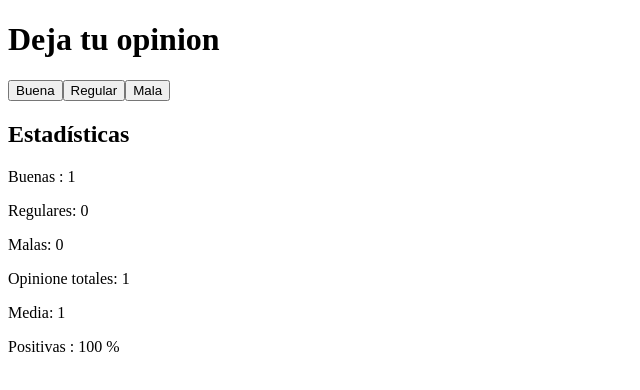
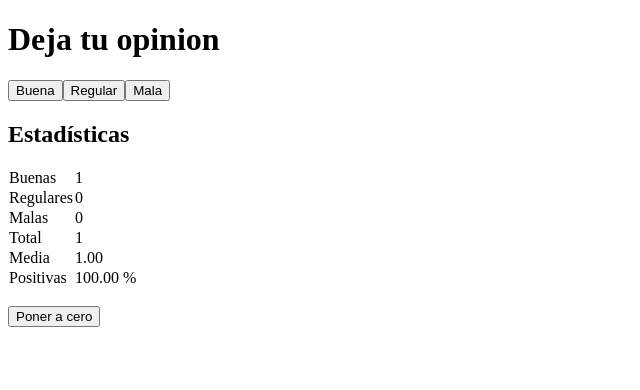
Before and after one commit to Balbucetor/react-bootcamp, a React (Create React App) app in the folder part1/: page / in a window 1280 px wide. Both pictures are taken after a click on the button "Buena". Shown: the top 390 px of the page, without its empty margins (0-640 px from the left). Built offline with nearby package versions, Linux system fonts and the light colour scheme.

Commit message:
Ejercicio 1.11

```diff
--- a/part1/src/App.js
+++ b/part1/src/App.js
@@ -10,24 +10,75 @@ const Boton = (props)=>{
 
 }
 
+const LineaTabla = (props)=> {
+  if (props.texto === "Positivas"){
+    return  (
+      <tr>
+        <td>{props.texto}</td>
+        <td>{props.value} %</td>
+      </tr>
+    )
+  }
+  return  (
+    <tr>
+      <td>{props.texto}</td>
+      <td>{props.value}</td>
+    </tr>
+  )
+}
 
+const Estadisticas = ({clicks})=> {
+
+  const total = clicks.buena + clicks.regular + clicks.mala
+  const media = ((clicks.buena * 1 + clicks.regular * 0 + clicks.mala * (-1))/total)
+  const porcentaje = (clicks.buena * 100 / (total))
+
+  if (total === 0) {
+    return (<div>
+      No se han dado evaluaciones todavía
+    </div>
+  )
+    }
+  return (
+    <tbody>
+      <LineaTabla texto="Buenas" value={clicks.buena} />
+      <LineaTabla texto="Regulares" value={clicks.regular} />
+      <LineaTabla texto="Malas" value={clicks.mala} />
+      <LineaTabla texto="Total" value={total} />
+      <LineaTabla texto="Media" value={media.toFixed(2)} />
+      <LineaTabla texto="Positivas" value={porcentaje.toFixed(2)} />
+    </tbody>
+  )
+
+
+
+}
 
 
 const App = () => {
 
-  const [buena, setBuena] = useState(0)
-  const [regular, setRegular] = useState(0)
-  const [mala, setMala] = useState(0)
+  const [clicks, setClicks] = useState({
+    buena :0,
+    mala: 0,
+    regular:0
+  })
 
 const Handlebuena = () => {
-  setBuena (buena + 1)
+  setClicks ({...clicks, buena: clicks.buena + 1})
+  console.log("Click en buena")
 }
 const HandleRegular = () => {
-  setRegular (regular + 1)
+  setClicks ({...clicks, regular: clicks.regular + 1})
 }
+
 const HandleMala = () => {
-  setMala (mala + 1)
+  setClicks ({...clicks, mala: clicks.mala + 1})
 }
+
+const handleReset = ()=>{
+  setClicks ({...clicks, buena: 0, regular: 0, mala: 0})
+}
+
 
     return (
     <div>
@@ -36,12 +87,9 @@ const HandleMala = () => {
       <Boton onClick={HandleRegular} text="Regular" />
       <Boton onClick={HandleMala} text="Mala" />
       <h2>Estadísticas</h2>
-      <p>Buenas : {buena}</p>
-      <p>Regulares: {regular}</p>
-      <p>Malas: {mala}</p>
-      <p>Opinione totales: {buena + mala+ regular}</p>
-      <p>Media: {((buena - mala)/ (buena + mala+ regular))}</p>
-      <p>Positivas : {(buena/(mala+buena+regular))*100} %</p>
+      <Estadisticas clicks={clicks}/>
+      <br/>
+      <Boton onClick={handleReset} text="Poner a cero" />
     </div>
   )
 }
```
